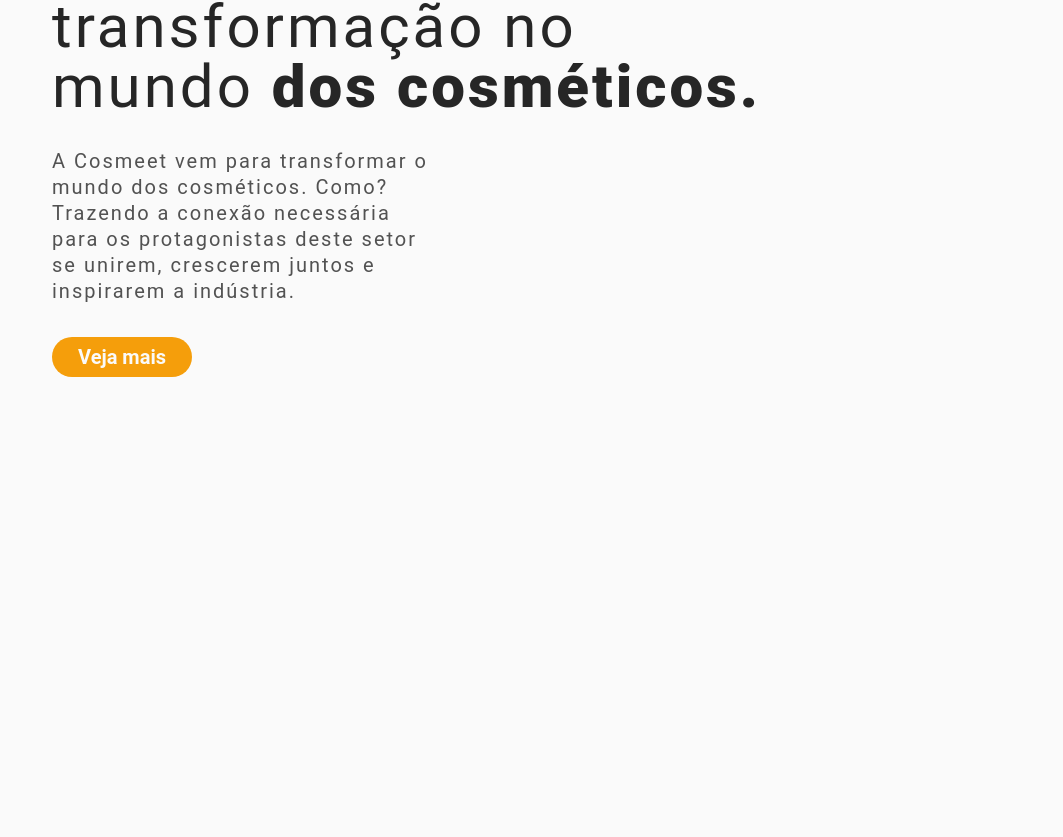
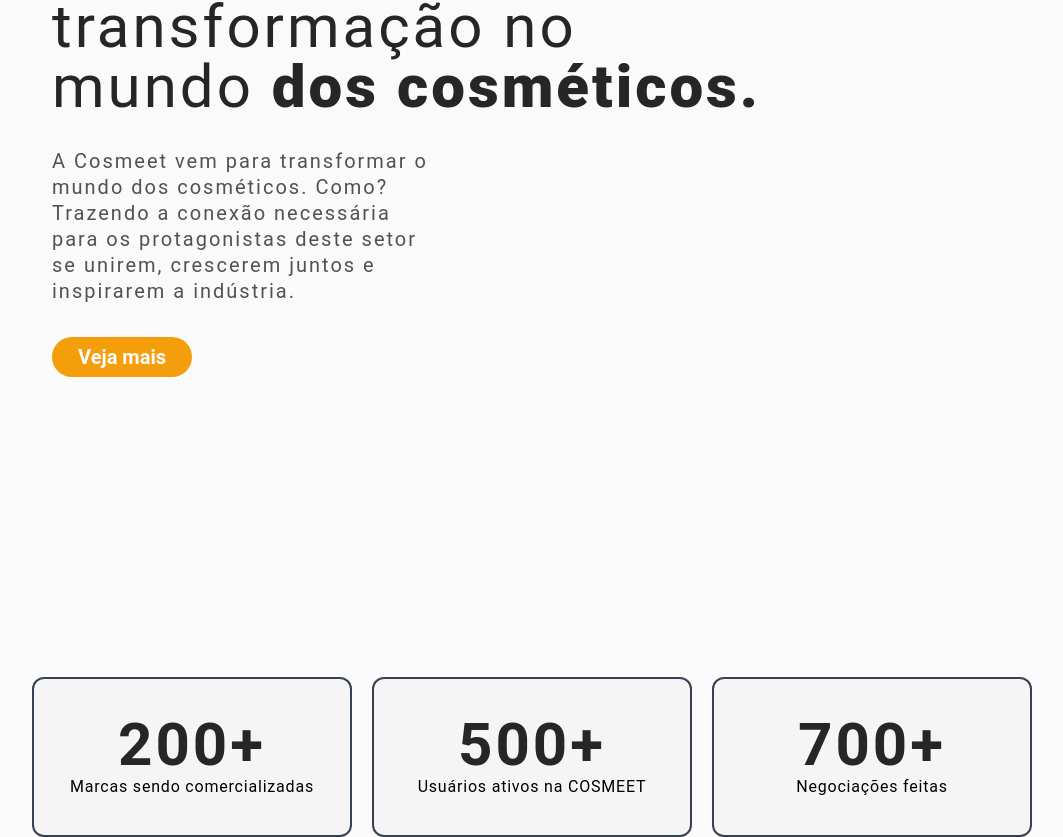
Before and after one commit to kanaiama/cosmeet-react-nextjs, a Next.js app in the folder react_cosmeet/cosmeet/: page / in a window 1280 px wide. Shown: the part 339-1176 px from the top of the page, without its empty margins (108-1171 px from the left). Built offline with nearby package versions, Linux system fonts and the light colour scheme.

Commit message:
Adicionando resultados

```diff
--- a/react_cosmeet/cosmeet/src/app/components/form/Button.tsx
+++ b/react_cosmeet/cosmeet/src/app/components/form/Button.tsx
@@ -5,7 +5,7 @@
     fontSize: number;
     color: string;
     fontWeight: string;
-}
+  }
 
   export default function Button(props: ButtonProps) {
     const buttonStyle = {
--- a/react_cosmeet/cosmeet/src/app/components/layout/Navbar.tsx
+++ b/react_cosmeet/cosmeet/src/app/components/layout/Navbar.tsx
@@ -12,7 +12,7 @@
               width={40}
               height={40}
               alt="Logo"
-              layout="responsive" // Define a imagem como responsiva
+              layout="responsive"
             />
           </div>
           <span className="hidden md:inline text-blue-700 text-2xl font-bold">
--- a/react_cosmeet/cosmeet/src/app/components/layout/Resultado.tsx
+++ b/react_cosmeet/cosmeet/src/app/components/layout/Resultado.tsx
@@ -1,8 +1,20 @@
-
-
-
 export default function Resultado() {
     return(
-
+        <div className="w-full flex items-center justify-center">
+            <div className="w-full flex gap-5 items-center justify-center">
+                <div className="box-border h-40 w-80 p-4 border-2 border-gray-700 rounded-xl bg-neutral-100 flex flex-col items-center justify-center">
+                    <p className="text-6xl font-bold text-neutral-800">200+</p>
+                    <p>Marcas sendo comercializadas</p>
+                </div>
+                <div className="box-border h-40 w-80 p-4 border-2 border-gray-700 rounded-xl bg-neutral-100 flex flex-col items-center justify-center ">
+                    <p className="text-6xl font-bold text-neutral-800">500+</p>
+                    <p>Usuários ativos na COSMEET</p>
+                </div>
+                <div className="box-border h-40 w-80 p-4 border-2 border-gray-700 rounded-xl bg-neutral-100 flex flex-col items-center justify-center ">
+                    <p className="text-6xl font-bold text-neutral-800">700+</p>
+                    <p>Negociações feitas</p>
+                </div>
+            </div>
+        </div>
     )
 }
--- a/react_cosmeet/cosmeet/src/app/components/pages/Home.tsx
+++ b/react_cosmeet/cosmeet/src/app/components/pages/Home.tsx
@@ -1,6 +1,6 @@
 import Button from "../form/Button";
 import Navbar from "@/app/components/layout/Navbar";
-import styles from "@/app/components/pages/Home.module.css"
+import Resultado from "../layout/Resultado";
 
 export default function Home() {
   return (
@@ -19,7 +19,6 @@
                   <span className="font-extrabold"> dos cosméticos.</span>
                 </h1>
 
-
                 <div className="w-2/5">
                   <span className="text-xl text-neutral-600 tracking-widest leading-tight">
                     A Cosmeet vem para transformar o mundo dos cosméticos. Como?
@@ -27,7 +26,14 @@
                     setor se unirem, crescerem juntos e inspirarem a indústria.
                   </span>
                 </div>
-                <Button height={40} width={140} nome="Veja mais" color="#FAFAFA" fontSize={20} fontWeight="bold"></Button>
+                <Button
+                  height={40}
+                  width={140}
+                  nome="Veja mais"
+                  color="#FAFAFA"
+                  fontSize={20}
+                  fontWeight="bold"
+                />
               </div>
             </div>
           </div>
@@ -35,12 +41,7 @@
           <div className="fundo_ilustracao">
             <div className="ilustracao"></div>
           </div>
-        </div>
-
-        <div className="caixa_resultados">
-          <div className="caixa"></div>
-          <div className="caixa"></div>
-          <div className="caixa"></div>
+        <Resultado />
         </div>
       </body>
     </>
```
